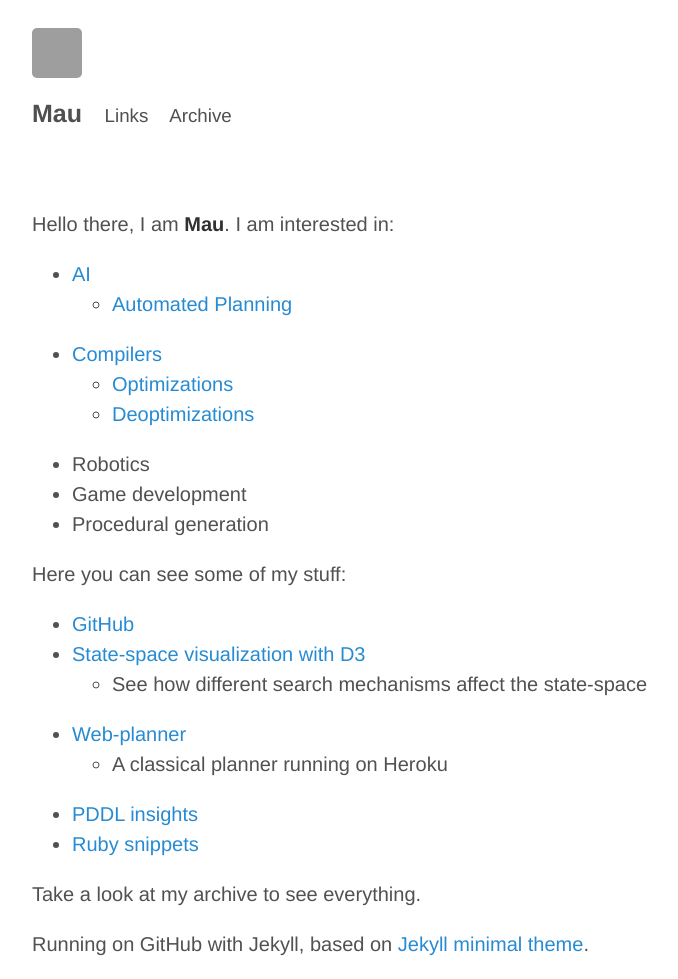
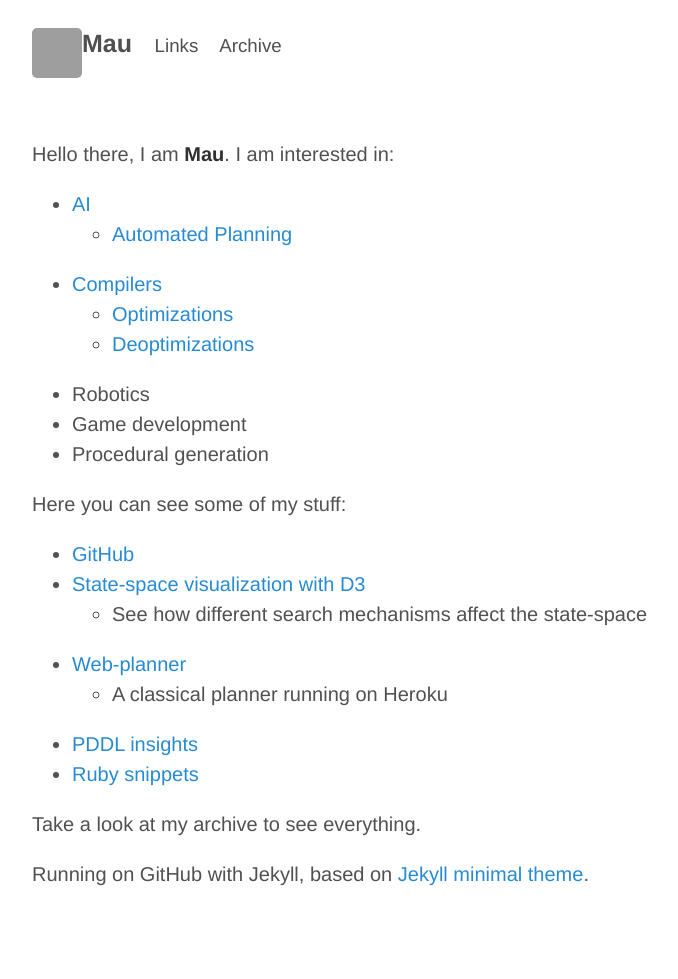
Before and after one commit to Maumagnaguagno/maumagnaguagno.github.io, a Jekyll site: the page built from index.md, in a window 1280 px wide. Shown: the whole page, without its empty margins (228-906 px from the left). Built offline with Jekyll 4.4.1, drawn with Linux system fonts in a browser that asks for light colours; after the commit the page ends 909 px from its top, so only the background shows below that; grey boxes are pictures that could not be loaded.

Commit message:
Try to force navigation icon to float at left

```diff
--- a/_layouts/default.html
+++ b/_layouts/default.html
@@ -14,7 +14,7 @@
 
 <header class="masthead">
    <h3 class="masthead-title">
-     <a href="{{ site.url }}"><img alt="@Maumagnaguagno" src="https://avatars2.githubusercontent.com/u/11094484?v=3&amp;s=40" height="50" width="50"></img>{{ site.title }}</a>
+     <a href="{{ site.url }}"><img alt="@Maumagnaguagno" src="https://avatars2.githubusercontent.com/u/11094484?v=3&amp;s=40" style="float: left" height="50" width="50"></img>{{ site.title }}</a>
      <small>
        &nbsp;&nbsp;&nbsp;<a href="{{ site.url }}/links.html">Links</a>
      </small>
```
